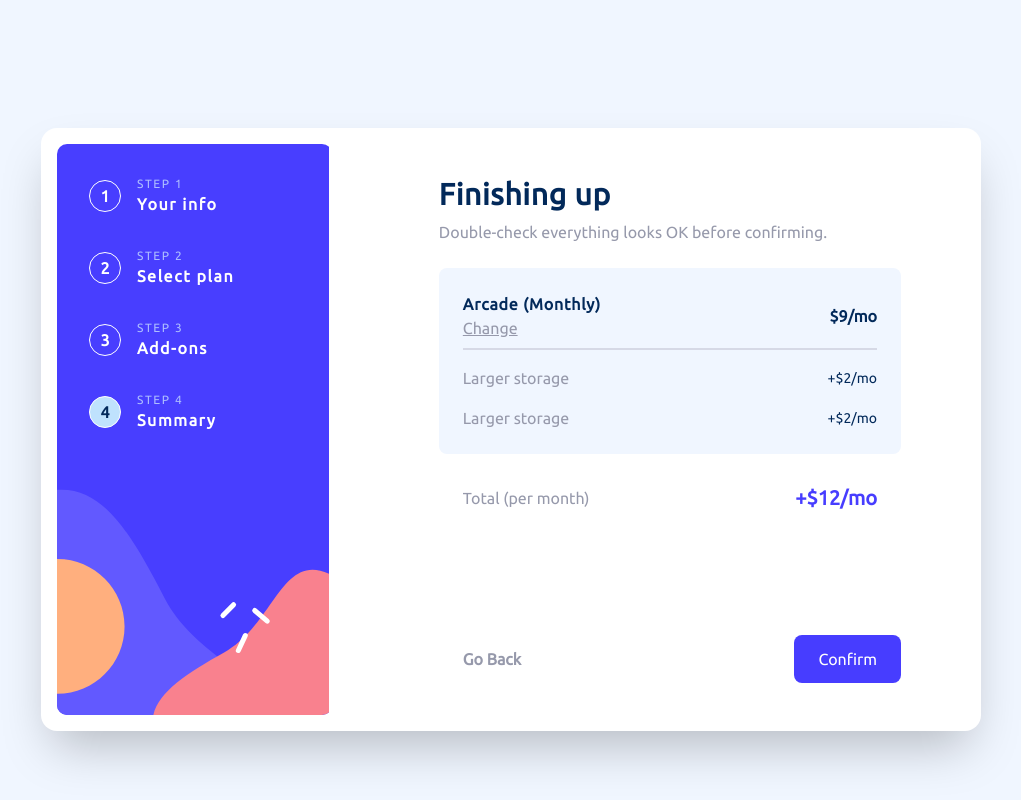
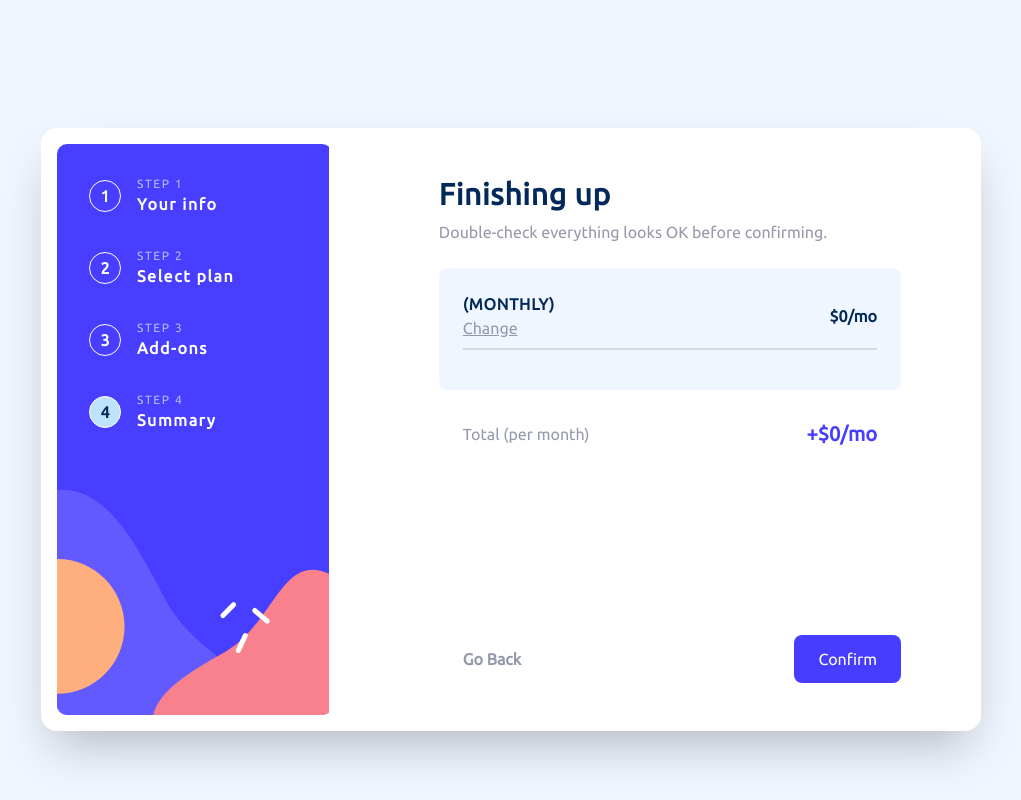
Before and after one commit to InnaTymoshenko/multi-step-form, a Next.js app: page /summary in a window 1280 px wide. Shown: the whole page, without its empty margins (129-1150 px from the left). Built offline with nearby package versions, Linux system fonts and the light colour scheme.

Commit message:
fixed store

```diff
--- a/components/nav-tabs.tsx
+++ b/components/nav-tabs.tsx
@@ -9,7 +9,9 @@ import { cn } from '@/utils/cn'
 type Props = {}
 
 export const tabStyles = cva(
-	['w-[32px] h-[32px] border border-white rounded-full flex justify-center items-center text-white font-semibold'],
+	[
+		'w-[32px] h-[32px] pointer-events-none border border-white rounded-full flex justify-center items-center text-white font-semibold'
+	],
 	{
 		variants: {
 			selected: {
--- a/components/pick-add.tsx
+++ b/components/pick-add.tsx
@@ -6,7 +6,11 @@ import { Checkbox } from './ui/checkbox'
 import { useMultiForm } from '@/store/store'
 
 const PickAdd = () => {
-	const { userProduct, isChoose } = useMultiForm()
+	const { userProduct, isChoose, toggleCheck } = useMultiForm()
+
+	const handleChecked = (id: string) => {
+		toggleCheck(id)
+	}
 
 	return (
 		<div className="w-full h-full flex flex-col justify-between">
@@ -18,9 +22,10 @@ const PickAdd = () => {
 						? userProduct.plan.added.map(a => (
 								<div
 									key={a.title}
-									className={`w-full h-20 border  rounded px-4 flex justify-between items-center ${
+									className={`w-full h-20 border hover:border-blue-200 cursor-pointer rounded px-4 flex justify-between items-center ${
 										a.checked ? 'border-blue-200 bg-gray-50' : 'border-gray-100 bg-white'
 									}`}
+									onClick={() => handleChecked(a.id)}
 								>
 									<Checkbox checked={a.checked} />
 									<div className="w-[70%] text-left">
--- a/components/select.tsx
+++ b/components/select.tsx
@@ -34,7 +34,7 @@ const Select = () => {
 							<div
 								key={d.title}
 								onClick={() => handleSelectPlan(d.id)}
-								className={`w-[30%] cursor-pointer min-h-40 border rounded p-4 flex flex-col justify-between items-start ${
+								className={`w-[30%] cursor-pointer hover:border-blue-200 min-h-40 border rounded p-4 flex flex-col justify-between items-start ${
 									d.choose ? 'border-blue-200 bg-gray-50' : 'border-gray-100 bg-white'
 								}`}
 							>
--- a/components/summary.tsx
+++ b/components/summary.tsx
@@ -1,10 +1,42 @@
+'use client'
+
 import React from 'react'
 import { ButtonLink } from './ui/button-link'
 import Link from 'next/link'
+import { useMultiForm } from '@/store/store'
 
-type Props = {}
+const Summary = () => {
+	const { userProduct, isChoose, confirmPlan } = useMultiForm()
 
-const Summary = (props: Props) => {
+	const totalPrice = () => {
+		const filterAdded = userProduct.plan.added.filter(add => {
+			return add.checked
+		})
+
+		const sumAdded = filterAdded.reduce((acc, add) => {
+			return acc + add.price
+		}, 0)
+
+		return userProduct.plan.price + sumAdded
+	}
+
+	const handleConfirm = () => {
+		const finished = {
+			user: userProduct.user,
+			plan: {
+				id: userProduct.plan.id,
+				title: userProduct.plan.title,
+				date: isChoose,
+				price: userProduct.plan.price,
+				total: totalPrice(),
+				added: userProduct.plan.added.filter(add => add.checked)
+			}
+		}
+
+		confirmPlan()
+		console.log(finished)
+	}
+
 	return (
 		<div className="w-full h-full flex flex-col justify-between">
 			<div className="">
@@ -14,27 +46,34 @@ const Summary = (props: Props) => {
 					<div className="w-ful min-h-20 bg-gray-50 flex flex-col gap-4 rounded p-6">
 						<div className="w-full border-b-2 border-b-gray-100 pb-2 flex justify-between items-center">
 							<div className="w-[90%]">
-								<h2>Arcade (Monthly)</h2>
+								<h2>{`${userProduct.plan.title} (${isChoose.toUpperCase()}) `}</h2>
 								<Link className="underline hover:text-blue-200" href={'/select'}>
 									Change
 								</Link>
 							</div>
-							<strong className="text-blue-300">$9/mo</strong>
+							{isChoose === 'monthly' && <strong className="text-blue-300">{`$${userProduct.plan.price}/mo`} </strong>}
+							{isChoose === 'yearly' && <strong className="text-blue-300">{`$${userProduct.plan.price}/yr`} </strong>}
 						</div>
 						<div className="w-full flex flex-col gap-4">
-							<div className="w-full flex justify-between items-center">
-								Larger storage
-								<span className="text-md text-blue-300">+$2/mo</span>
-							</div>
-							<div className="w-full flex justify-between items-center">
-								Larger storage
-								<span className="text-md text-blue-300">+$2/mo</span>
-							</div>
+							{userProduct.plan.added.map(add => {
+								if (add.checked) {
+									return (
+										<div key={add.id} className="w-full flex justify-between items-center">
+											{add.title}
+											{isChoose === 'monthly' && <span className="text-blue-300">{`+$${add.price}/mo`} </span>}
+											{isChoose === 'yearly' && <span className="text-blue-300">{`+$${add.price}/yr`} </span>}
+										</div>
+									)
+								}
+							})}
 						</div>
 					</div>
 					<div className="w-full flex justify-between items-center p-6">
 						Total (per month)
-						<span className="text-xl font-bold text-blue-200">+$12/mo</span>
+						{isChoose === 'monthly' && (
+							<span className="text-xl font-bold text-blue-200">{`+$${totalPrice()}/mo`}</span>
+						)}
+						{isChoose === 'yearly' && <span className="text-xl font-bold text-blue-200">{`+$${totalPrice()}/yr`}</span>}
 					</div>
 				</div>
 			</div>
@@ -42,7 +81,7 @@ const Summary = (props: Props) => {
 				<ButtonLink variant={'ghost'} size={'large'} href={'/add'}>
 					Go Back
 				</ButtonLink>
-				<ButtonLink variant={'clear'} size={'large'} href={'/summary/finished'}>
+				<ButtonLink variant={'clear'} size={'large'} href={'/summary/finished'} onClick={handleConfirm}>
 					Confirm
 				</ButtonLink>
 			</div>
--- a/store/store.ts
+++ b/store/store.ts
@@ -1,3 +1,4 @@
+import { v4 as uuidv4 } from 'uuid'
 import { create } from 'zustand'
 import { devtools, persist } from 'zustand/middleware'
 import dataPlan from '@/data/plan.json'
@@ -17,11 +18,13 @@ interface IMultiFormStore {
 	toggleStatus: () => void
 	selectPlan: (id: string) => void
 	addPlan: () => void
+	toggleCheck: (id: string) => void
+	confirmPlan: () => void
 }
 
 export const useMultiForm = create<IMultiFormStore>()(
-	// devtools(
-	//     persist<IMultiFormStore>(
+	devtools(
+		persist<IMultiFormStore>(
 			(set, get) => ({
 				product: [
 					{
@@ -128,6 +131,7 @@ export const useMultiForm = create<IMultiFormStore>()(
 						phone: ''
 					},
 					plan: {
+						id: '',
 						title: '',
 						price: 0,
 						added: []
@@ -148,10 +152,12 @@ export const useMultiForm = create<IMultiFormStore>()(
 					const selectPlan = get().product.find(p => p.choose)
 					if (get().isChoose === 'monthly' && selectPlan) {
 						const newPlan = {
+							id: selectPlan.id,
 							title: selectPlan.title,
 							price: selectPlan.monthly,
 							added: selectPlan.added.map(add => {
 								return {
+									id: uuidv4(),
 									title: add.title,
 									description: add.description,
 									price: add.monthly,
@@ -167,10 +173,12 @@ export const useMultiForm = create<IMultiFormStore>()(
 						})
 					} else if (get().isChoose === 'yearly' && selectPlan) {
 						const newPlan = {
+							id: selectPlan.id,
 							title: selectPlan.title,
 							price: selectPlan.yearly,
 							added: selectPlan.added.map(add => {
 								return {
+									id: uuidv4(),
 									title: add.title,
 									description: add.description,
 									price: add.yearly,
@@ -185,9 +193,39 @@ export const useMultiForm = create<IMultiFormStore>()(
 							}
 						})
 					}
+				},
+				toggleCheck: id => {
+					set({
+						userProduct: {
+							...get().userProduct,
+							plan: {
+								...get().userProduct.plan,
+								added: get().userProduct.plan.added.map(add =>
+									add.id === id ? { ...add, checked: !add.checked } : add
+								)
+							}
 						}
 					})
-	//         {name:'multi-step-form'}
-	//     )
-	// )
+				},
+				confirmPlan: () => {
+					set({
+						userProduct: {
+							user: {
+								name: '',
+								email: '',
+								phone: ''
+							},
+							plan: {
+								id: '',
+								title: '',
+								price: 0,
+								added: []
+							}
+						}
+					})
+				}
+			}),
+			{ name: 'multi-step-form' }
 		)
+	)
+)
--- a/types/product-type.ts
+++ b/types/product-type.ts
@@ -1,10 +1,12 @@
 interface IUserAdded {
+	id: string
 	title: string
 	description: string
 	price: number
 	checked: boolean
 }
 interface IUserProduct {
+	id: string
 	title: string
 	price: number
 	added: IUserAdded[]
```
Lines whose indentation alone changed are shown as unchanged.
